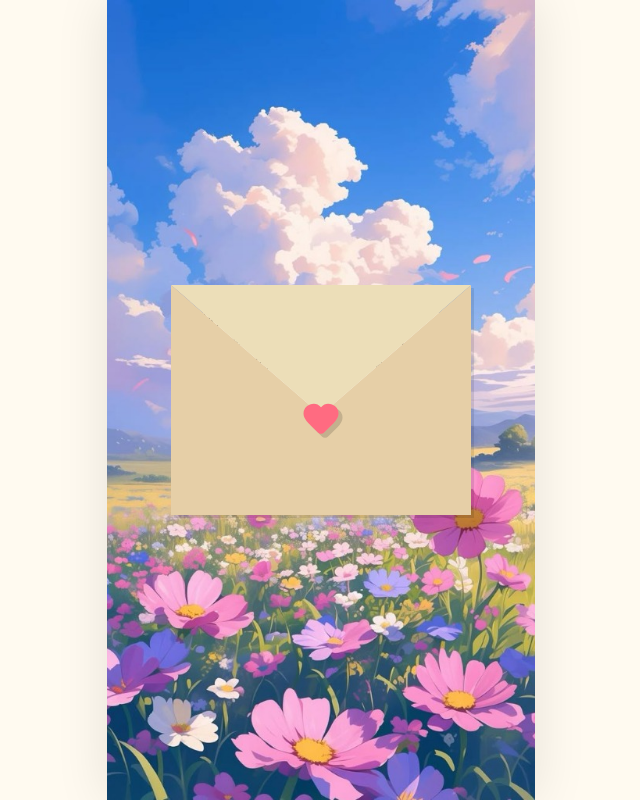
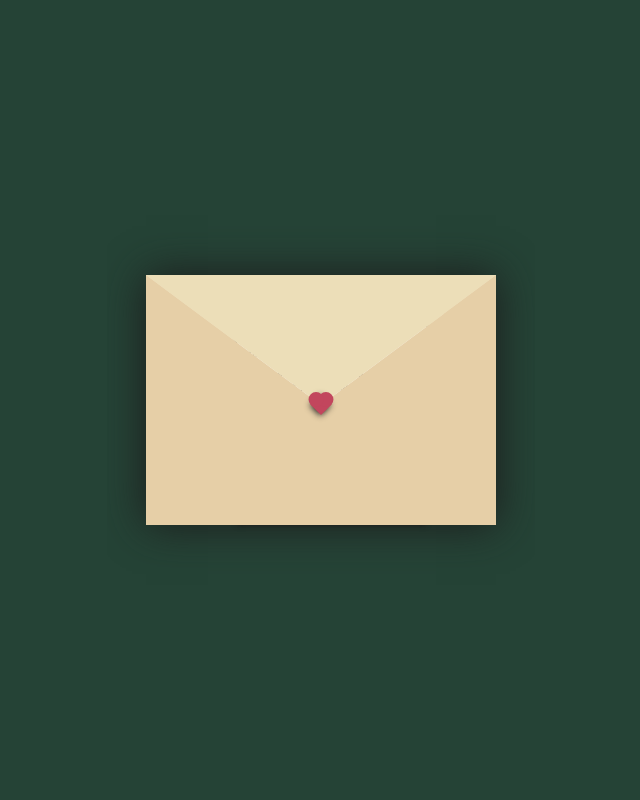
Before and after one commit to Mangoo0o/crush, a React (Vite) app: page / in a window 1280 px wide. Shown: the whole page, without its empty margins (319-959 px from the left). Built offline with nearby package versions, Linux system fonts and the light colour scheme.

Commit message:
feat: replace whole envelope logic with user-provided snippet

```diff
--- a/index.html
+++ b/index.html
@@ -8,7 +8,7 @@
     <title>For You</title>
     <link rel="preconnect" href="https://fonts.googleapis.com">
     <link rel="preconnect" href="https://fonts.gstatic.com" crossorigin>
-    <link href="https://fonts.googleapis.com/css2?family=Inter:wght@400;600&family=Outfit:wght@300;500;700&display=swap" rel="stylesheet">
+    <link href="https://fonts.googleapis.com/css2?family=Caveat:wght@400..700&family=Inter:wght@400;600&family=Outfit:wght@300;500;700&display=swap" rel="stylesheet">
   </head>
   <body>
     <div id="root"></div>
--- a/src/components/LandingPage.jsx
+++ b/src/components/LandingPage.jsx
@@ -1,6 +1,4 @@
 import React, { useState } from 'react';
-import { motion, AnimatePresence } from 'framer-motion';
-import { Heart, Sparkles, Music } from 'lucide-react';
 
 const LandingPage = ({ onEnter }) => {
   const [isOpen, setIsOpen] = useState(false);
@@ -9,68 +7,31 @@ const LandingPage = ({ onEnter }) => {
     if (!isOpen) {
       setIsOpen(true);
       onEnter(); // Trigger music
+    } else {
+      setIsOpen(false);
     }
   };
 
   return (
-    <div className="absolute inset-0 z-50 grid place-items-center bg-transparent w-full h-full overflow-hidden">
+    <div className='envelope-wrapper-container'>
       <div
-        className={`envelope-wrapper transition-all duration-1000 ${isOpen ? 'flap scale-90 translate-y-20' : ''}`}
+        className={`envelope-wrapper ${isOpen ? 'flap' : ''}`}
         onClick={handleClick}
       >
-        <div className="envelope">
-          <div className="letter custom-scrollbar">
-            <div className="text px-6 py-8">
-              {!isOpen ? (
-                <div className="animate-pulse">
-                  <strong className="text-pink-600 text-lg">My Crush,</strong>
-                  <p className="mt-2 text-sm leading-relaxed text-gray-600">
-                    I have something special to tell you... Click the heart to open.
-                  </p>
-                </div>
-              ) : (
-                <motion.div
-                  initial={{ opacity: 0 }}
-                  animate={{ opacity: 1 }}
-                  transition={{ delay: 0.8, duration: 1 }}
-                  className="flex flex-col gap-6"
-                >
-                  <div className="flex items-center gap-2">
-                    <Sparkles size={18} className="text-pink-400" />
-                    <span className="text-[10px] uppercase tracking-widest text-gray-500 font-bold">A Message For You</span>
-                  </div>
-
-                  <h2 className="text-3xl font-bold leading-tight text-gray-800">
-                    You make everything feel <span className="text-pink-500 italic">light.</span>
-                  </h2>
-
-                  <div className="bg-pink-50/50 p-6 rounded-2xl border border-pink-100 shadow-sm">
-                    <p className="text-lg leading-relaxed text-gray-700 italic font-medium">
-                      "I just wanted to say that you're the first thing on my mind when I wake up and the last thing before I sleep. This song reminds me of everything we are."
-                    </p>
-                  </div>
-
-                  <div className="flex items-center gap-4 bg-white/80 p-4 rounded-xl border border-white/50 shadow-sm mt-4">
-                    <div className="bg-pink-400 p-2 rounded-full animate-pulse">
-                      <Music size={16} color="white" />
-                    </div>
-                    <div className="flex flex-col overflow-hidden">
-                      <span className="text-[8px] uppercase tracking-wider text-gray-400 font-bold">Currently Playing</span>
-                      <span className="text-xs font-bold text-gray-700 truncate">About You — The 1975</span>
-                    </div>
-                  </div>
-
-                  {/* Space at the bottom for scrolling comfort */}
-                  <div className="h-10" />
-                </motion.div>
-              )}
+        <div className='envelope'>
+          <div className='letter'>
+            <div className='text'>
+              <strong>Dear Programmers,</strong>
+              <p>
+                I hope you are having a good day today! Just know that I commend all of you, and your work as programmers is greatly appreciated!
+              </p>
+              <p className='sincerely'>
+                Sincerely, Dwyane {"<3"}
+              </p>
             </div>
           </div>
-          {/* Heart is now inside the envelope to share stacking context */}
-          <div className="heart">
-            <Heart fill="currentColor" size={40} strokeWidth={1} />
-          </div>
         </div>
+        <div className='heart'></div>
       </div>
     </div>
   );
--- a/src/index.css
+++ b/src/index.css
@@ -1,19 +1,14 @@
 :root {
-  --primary-pink: #ffc0cb;
-  --soft-blue: #87ceeb;
-  --floral-white: #fffaf0;
-  --misty-rose: #ffe4e1;
-  --font-main: 'Outfit', sans-serif;
-  --font-alt: 'Inter', sans-serif;
-
-  /* Envelope Variables */
+  --primary: white;
+  --bg-color: #254336;
   --bg-envelope-color: #f5edd1;
   --envelope-tab: #ecdeb8;
   --envelope-cover: #e6cfa7;
-  --bg-letter-color: #fffdf5; /* Light cream */
-  --shadow-color: rgba(0, 0, 0, 0.2);
+  --shadow-color: #1c1c1c;
+  --heart-color: #c2465d;
+  --font-main: 'Outfit', sans-serif;
+  --font-alt: 'Inter', sans-serif;
   --txt-color: #444;
-  --heart-color: #ff6b81;
 }
 
 * {
@@ -25,7 +20,7 @@
 
 body {
   font-family: var(--font-main);
-  background: var(--floral-white);
+  background: var(--bg-color);
   overflow: hidden;
   height: 100vh;
   width: 100vw;
@@ -35,77 +30,46 @@ body {
 #root {
   width: 100%;
   height: 100%;
-  display: flex;
-  justify-content: center;
-  align-items: center;
 }
 
 .iphone-container {
   width: 100%;
   max-width: 428px;
-  /* iPhone 12 Pro Max width */
   height: 100vh;
   max-height: 926px;
-  /* iPhone 12 Pro Max height */
+  margin: 0 auto;
   position: relative;
-  background-image: url('/background.jpg');
-  background-size: cover;
-  background-position: center;
-  box-shadow: 0 0 50px rgba(0, 0, 0, 0.1);
+  background: var(--bg-color);
   overflow: hidden;
-  display: flex;
-  flex-direction: column;
+  display: grid;
+  place-items: center;
 }
 
-.glass-panel {
-  background: rgba(255, 255, 255, 0.4);
-  backdrop-filter: blur(12px);
-  -webkit-backdrop-filter: blur(12px);
-  border: 1px solid rgba(255, 255, 255, 0.3);
-  border-radius: 24px;
-}
-
-.title-text {
-  font-family: var(--font-main);
-  font-weight: 700;
-  letter-spacing: -0.02em;
-}
-
-.body-text {
-  font-family: var(--font-alt);
-  font-weight: 400;
-}
-
-/* Envelope Styles adapted from GitHub project */
-
+/* User Snippet Styles */
 .envelope-wrapper {
+  background: var(--bg-envelope-color);
+  box-shadow: 0 0 40px var(--shadow-color);
   position: absolute;
   top: 50%;
   left: 50%;
   transform: translate(-50%, -50%);
-  width: 300px;
-  height: 230px;
-  z-index: 10;
-  cursor: pointer;
-  perspective: 1000px;
+  transition: all 0.3s ease;
 }
 
 .envelope {
   position: relative;
-  width: 300px;
-  height: 230px;
-  filter: drop-shadow(3px 3px 0 rgba(0,0,0,0.1));
+  width: 350px;
+  height: 250px;
 }
 
 .envelope::before {
   content: "";
   position: absolute;
   top: 0;
-  left: 0;
   z-index: 2;
   border-top: 130px solid var(--envelope-tab);
-  border-right: 150px solid transparent;
-  border-left: 150px solid transparent;
+  border-right: 175px solid transparent;
+  border-left: 175px solid transparent;
   transform-origin: top;
   transition: all 0.5s ease-in-out 0.7s;
 }
@@ -114,43 +78,101 @@ body {
   content: "";
   position: absolute;
   z-index: 2;
-  width: 0;
-  height: 0;
+  width: 0px;
+  height: 0px;
   border-top: 130px solid transparent;
-  border-right: 150px solid var(--envelope-cover);
-  border-bottom: 100px solid var(--envelope-cover);
-  border-left: 150px solid var(--envelope-cover);
-  top: 0;
+  border-right: 175px solid var(--envelope-cover);
+  border-bottom: 120px solid var(--envelope-cover);
+  border-left: 175px solid var(--envelope-cover);
+}
+
+.envelope .letter {
+  position: absolute;
+  right: 20%;
+  bottom: 0;
+  width: 54%;
+  height: 80%;
+  background: var(--primary);
+  text-align: center;
+  transition: all 1s ease-in-out;
+  box-shadow: 0 0 5px var(--shadow-color);
+  padding: 20px 10px;
+  z-index: 1;
+}
+
+.envelope .letter .text {
+  font-family: "Caveat", cursive;
+  font-style: normal;
+  color: var(--txt-color);
+  text-align: justify;
+  font-size: 11px;
+  padding-right: 2px;
+}
+
+.text strong {
+  font-size: 12px;
+  display: block;
+  margin-bottom: 5px;
+}
+
+.sincerely {
+  text-align: right;
+  margin-top: 10px;
+}
+
+.heart {
+  position: absolute;
+  top: 50%;
+  left: 50%;
+  width: 15px;
+  height: 15px;
+  background: var(--heart-color);
+  z-index: 4;
+  transform: translate(-50%, -20%) rotate(45deg);
+  transition: transform 0.5s ease-in-out 1s;
+  box-shadow: 0 1px 6px var(--shadow-color);
+  cursor: pointer;
+}
+
+.heart:before,
+.heart:after {
+  content: "";
+  position: absolute;
+  width: 15px;
+  height: 15px;
+  background-color: var(--heart-color);
+  border-radius: 50%;
+}
+
+.heart:before {
+  top: -7.5px;
   left: 0;
 }
 
-.letter {
-  position: absolute;
-  top: 10%;
-  left: 10%;
-  width: 80%;
-  height: 80%;
-  background: var(--bg-letter-color);
-  z-index: 1;
-  transition: all 1s ease-in-out;
-  box-shadow: 0 10px 30px rgba(0, 0, 0, 0.1);
-  overflow-y: hidden;
-  border-radius: 12px;
+.heart:after {
+  right: 7.5px;
+  top: 0;
 }
 
-.flap .letter {
-  z-index: 20; /* Very high to be on top of everything */
-  height: 420px; /* Restoring a better height for readability */
-  transform: translateY(-160px) scale(1.05);
-  overflow-y: auto;
-  transition-delay: 1s;
-  border-radius: 20px;
+/* Flap logic */
+.envelope-wrapper.flap .envelope:before {
+  transform: rotateX(180deg);
+  z-index: 0;
 }
 
-.flap .letter {
-  z-index: 5;
+.envelope-wrapper.flap .envelope .letter {
+  bottom: 100px;
+  transform: scale(1.5);
+  transition-delay: 1s;
+  z-index: 2;
 }
 
+.envelope-wrapper.flap .heart {
+  transform: translate(-50%, -20%) rotate(90deg);
+  transition-delay: 0.4s;
+}
+
+/* Scrollbar reset */
 .custom-scrollbar::-webkit-scrollbar {
   width: 4px;
 }
@@ -160,52 +182,6 @@ body {
 }
 
 .custom-scrollbar::-webkit-scrollbar-thumb {
-  background: rgba(255, 182, 193, 0.4);
+  background: rgba(0, 0, 0, 0.1);
   border-radius: 10px;
 }
-
-.custom-scrollbar::-webkit-scrollbar-thumb:hover {
-  background: rgba(255, 182, 193, 0.6);
-}
-
-.letter .text {
-  font-family: var(--font-alt);
-  color: var(--txt-color);
-  text-align: left;
-  font-size: 14px; /* Increased for readability */
-  line-height: 1.6;
-}
-
-.heart {
-  position: absolute;
-  top: 50%;
-  left: 50%;
-  width: 60px;
-  height: 60px;
-  z-index: 3; /* Lower than letter (5) but above cover (2) */
-  transform: translate(-50%, -20%);
-  transition: transform 0.8s ease-in-out 0.4s;
-  display: flex;
-  justify-content: center;
-  align-items: center;
-  color: var(--heart-color);
-  filter: drop-shadow(4px 4px 0 rgba(0,0,0,0.15));
-}
-
-.flap .heart {
-  transform: translate(-50%, -20%) scale(1.1) rotate(360deg);
-  transition-delay: 0.4s;
-  z-index: 2; /* Move it behind the letter (20) and flap/cover */
-  opacity: 0.8;
-}
-
-.flap .envelope::before {
-  transform: rotateX(180deg);
-  z-index: 0;
-}
-
-
-.flap .heart {
-  transform: translate(-50%, -20%) scale(1.2) rotate(360deg);
-  transition-delay: 0.4s;
-}
```
